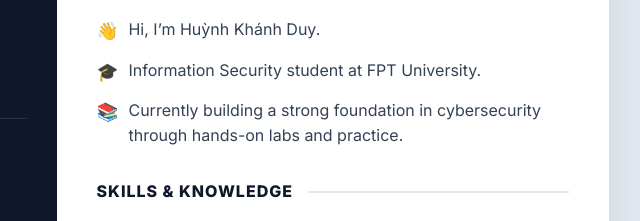
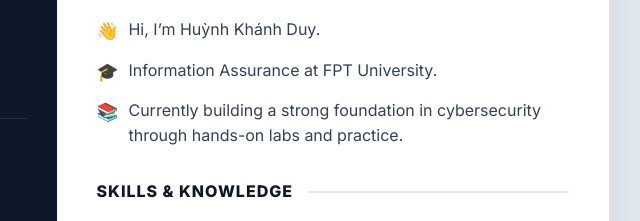
Before and after one commit to HuynhKhanhDuyFPT/HuynhKhanhDuyFPT.github.io, a plain HTML site: page index.html in a window 1280 px wide. Shown: the part 242-463 px from the top of the page, 456-1096 px from the left. Drawn offline with Linux system fonts and the light colour scheme.

Commit message:
index.html

```diff
--- a/index.html
+++ b/index.html
@@ -244,7 +244,7 @@
                 </p>
                 <p>
                     <span class="icon-bullet">🎓</span>
-                    Information Security student at FPT University.
+                    Information Assurance at FPT University.
                 </p>
                 <p>
                     <span class="icon-bullet">📚</span>
```
